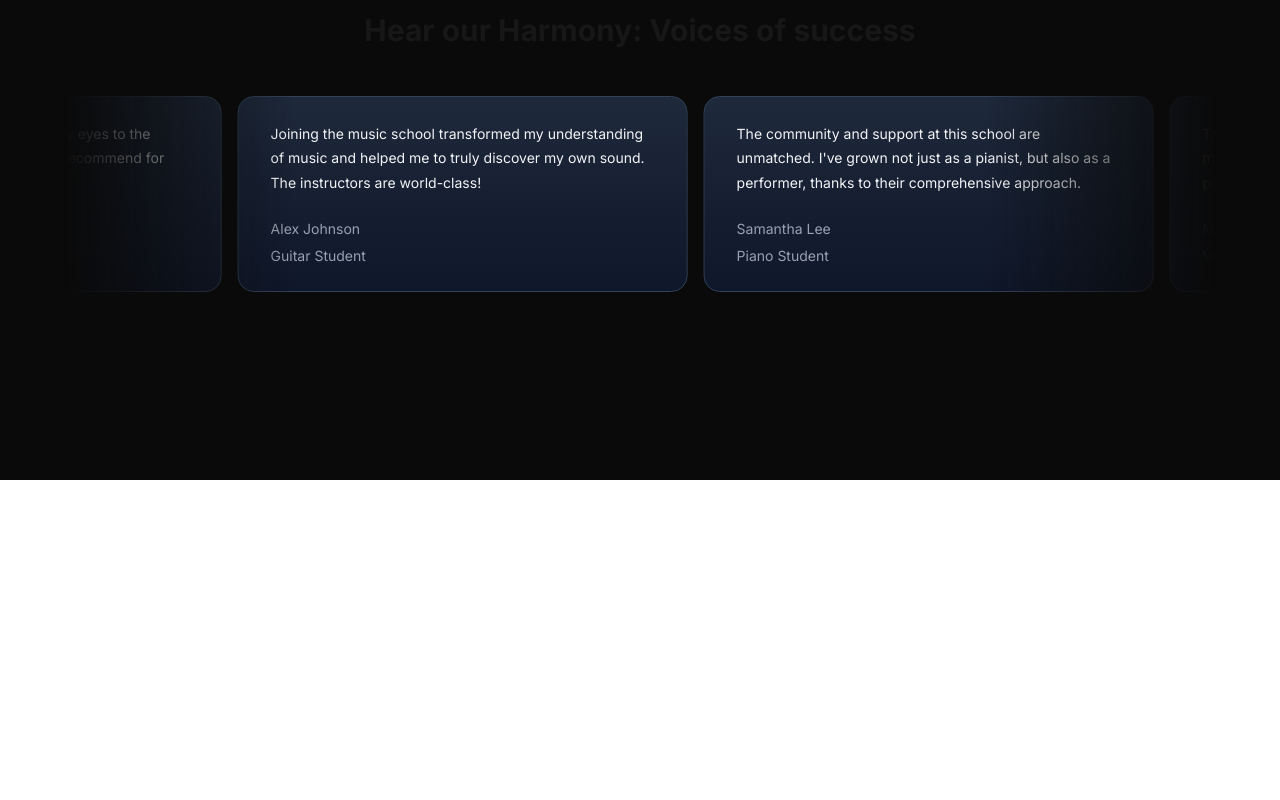
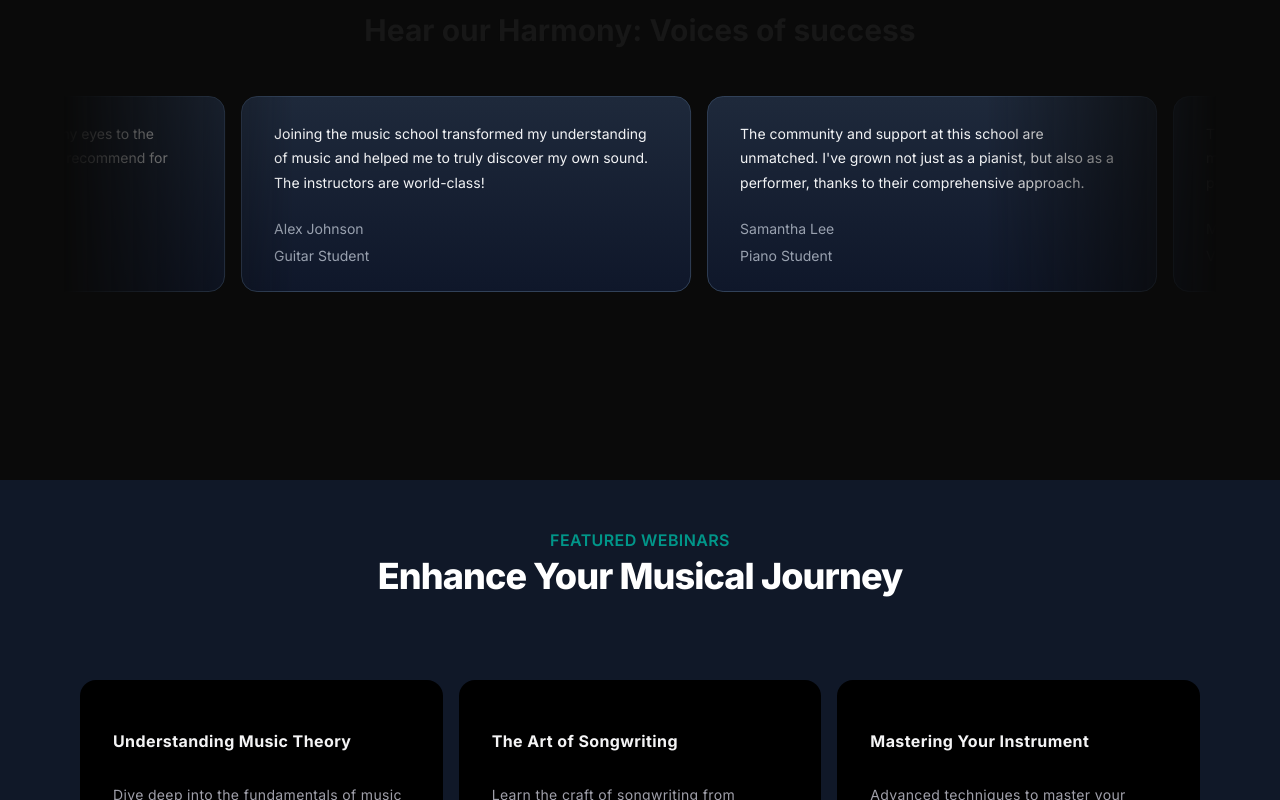
Before and after one commit to Sarthakbari/Music-school-next.js, a Next.js app: page / in a window 1280 px wide. Shown: the part 2000-2800 px from the top of the page. Before the commit the page ends 2480 px from the top, so only its background shows below. Built offline with nearby package versions, Linux system fonts and the light colour scheme.

Commit message:
commit change done

```diff
--- a/src/app/page.tsx
+++ b/src/app/page.tsx
@@ -2,6 +2,7 @@
 import HeroSection from "@/components/HeroSection";
 import MusicSchoolTestimonialCard from "@/components/TestimonialCards";
 import TestimonialCards from "@/components/TestimonialCards";
+import UpcomingWebinars from "@/components/UpcomingWebinars";
 import WhyChooseUs from "@/components/WhyChooseUs";
 import { main } from "framer-motion/client";
 
@@ -12,6 +13,7 @@
       <Featured />
       <WhyChooseUs />
       <MusicSchoolTestimonialCard />
+      <UpcomingWebinars />
     </main>
   );
 }
--- /dev/null
+++ b/src/components/UpcomingWebinars.tsx
@@ -0,0 +1,85 @@
+'use client'
+import Link from "next/link"
+import { HoverEffect } from "./ui/card-hover-effect";
+
+function UpcomingWebinars() {
+
+  const featuredWebinars = [
+    {
+      title: 'Understanding Music Theory',
+      description:
+        'Dive deep into the fundamentals of music theory and enhance your musical skills.',
+      slug: 'understanding-music-theory',
+      isFeatured: true,
+    },
+    {
+      title: 'The Art of Songwriting',
+      description:
+        'Learn the craft of songwriting from experienced musicians and songwriters.',
+      slug: 'the-art-of-songwriting',
+      isFeatured: true,
+    },
+    {
+      title: 'Mastering Your Instrument',
+      description:
+        'Advanced techniques to master your musical instrument of choice.',
+      slug: 'mastering-your-instrument',
+      isFeatured: true,
+    },
+    {
+      title: 'Music Production Essentials',
+      description:
+        'Get started with music production with this comprehensive overview.',
+      slug: 'music-production-essentials',
+      isFeatured: true,
+    },
+    // Added two more webinars
+    {
+      title: 'Live Performance Techniques',
+      description:
+        'Enhance your live performance skills with expert tips and strategies.',
+      slug: 'live-performance-techniques',
+      isFeatured: true,
+    },
+    {
+      title: 'Digital Music Marketing',
+      description:
+        'Learn how to promote your music effectively in the digital age.',
+      slug: 'digital-music-marketing',
+      isFeatured: true,
+    },
+  ];
+
+  return (
+    <div className="p-12 bg-gray-900">
+      <div className="max-w-7xl mx-auto px-4 sm:px-6">
+        <div className="text-center">
+          <h2 className="text-base text-teal-600 font-semibold tracking-wide uppercase">FEATURED WEBINARS</h2>
+          <p className="mt-2 text-3xl leading-8 font-extrabold tracking-tight text-white sm:text-4xl">Enhance Your Musical Journey</p>
+        </div>
+
+        <div className="mt-10">
+          <HoverEffect
+          items={featuredWebinars.map(webinar => (
+            {
+              title: webinar.title,
+              description: webinar.description,
+              link: '/'
+            }
+          ))}
+          />
+        </div>
+
+        <div className="mt-10 text-center">
+          <Link href={"/"}
+          className="px-4 py-2 rounded border border-neutral-600 text-neutral-700 bg-white hover:bg-gray-100 transition duration-200"
+          >
+            View All webinars
+          </Link>
+        </div>
+      </div>
+    </div>
+  )
+}
+
+export default UpcomingWebinars
--- /dev/null
+++ b/src/components/ui/card-hover-effect.tsx
@@ -0,0 +1,111 @@
+import { cn } from "@/utils/cn";
+import { AnimatePresence, motion } from "framer-motion";
+import Link from "next/link";
+import { useState } from "react";
+
+export const HoverEffect = ({
+  items,
+  className,
+}: {
+  items: {
+    title: string;
+    description: string;
+    link: string;
+  }[];
+  className?: string;
+}) => {
+  let [hoveredIndex, setHoveredIndex] = useState<number | null>(null);
+
+  return (
+    <div
+      className={cn(
+        "grid grid-cols-1 md:grid-cols-2  lg:grid-cols-3  py-10",
+        className
+      )}
+    >
+      {items.map((item, idx) => (
+        <Link
+          href={item?.link}
+          key={item?.link}
+          className="relative group  block p-2 h-full w-full"
+          onMouseEnter={() => setHoveredIndex(idx)}
+          onMouseLeave={() => setHoveredIndex(null)}
+        >
+          <AnimatePresence>
+            {hoveredIndex === idx && (
+              <motion.span
+                className="absolute inset-0 h-full w-full bg-neutral-200 dark:bg-slate-800/80 block  rounded-3xl"
+                layoutId="hoverBackground"
+                initial={{ opacity: 0 }}
+                animate={{
+                  opacity: 1,
+                  transition: { duration: 0.15 },
+                }}
+                exit={{
+                  opacity: 0,
+                  transition: { duration: 0.15, delay: 0.2 },
+                }}
+              />
+            )}
+          </AnimatePresence>
+          <Card>
+            <CardTitle>{item.title}</CardTitle>
+            <CardDescription>{item.description}</CardDescription>
+          </Card>
+        </Link>
+      ))}
+    </div>
+  );
+};
+
+export const Card = ({
+  className,
+  children,
+}: {
+  className?: string;
+  children: React.ReactNode;
+}) => {
+  return (
+    <div
+      className={cn(
+        "rounded-2xl h-full w-full p-4 overflow-hidden bg-black border border-transparent dark:border-white/20 group-hover:border-slate-700 relative z-50",
+        className
+      )}
+    >
+      <div className="relative z-50">
+        <div className="p-4">{children}</div>
+      </div>
+    </div>
+  );
+};
+export const CardTitle = ({
+  className,
+  children,
+}: {
+  className?: string;
+  children: React.ReactNode;
+}) => {
+  return (
+    <h4 className={cn("text-zinc-100 font-bold tracking-wide mt-4", className)}>
+      {children}
+    </h4>
+  );
+};
+export const CardDescription = ({
+  className,
+  children,
+}: {
+  className?: string;
+  children: React.ReactNode;
+}) => {
+  return (
+    <p
+      className={cn(
+        "mt-8 text-zinc-400 tracking-wide leading-relaxed text-sm",
+        className
+      )}
+    >
+      {children}
+    </p>
+  );
+};
--- a/src/components/ui/infinite-moving-cards.tsx
+++ b/src/components/ui/infinite-moving-cards.tsx
@@ -83,7 +83,7 @@
       ref={containerRef}
       className={cn(
         "scroller relative z-20 max-w-7xl overflow-hidden",
-        "[mask-image:linear-gradient(to_right,transparent,white_20%,white_80%,transparent)]",
+        "mask-[linear-gradient(to_right,transparent,white_20%,white_80%,transparent)]",
         className
       )}
     >
@@ -98,7 +98,7 @@
         {items.map((item, idx) => (
           <li
             key={`${item.name}-${idx}`}
-            className="relative w-[350px] max-w-full shrink-0 rounded-2xl border border-slate-700 px-8 py-6 md:w-[450px]"
+            className="relative w-87.5 max-w-full shrink-0 rounded-2xl border border-slate-700 px-8 py-6 md:w-112.5"
             style={{
               background:
                 "linear-gradient(180deg, rgb(30, 41, 59), rgb(15, 23, 42))",
```
